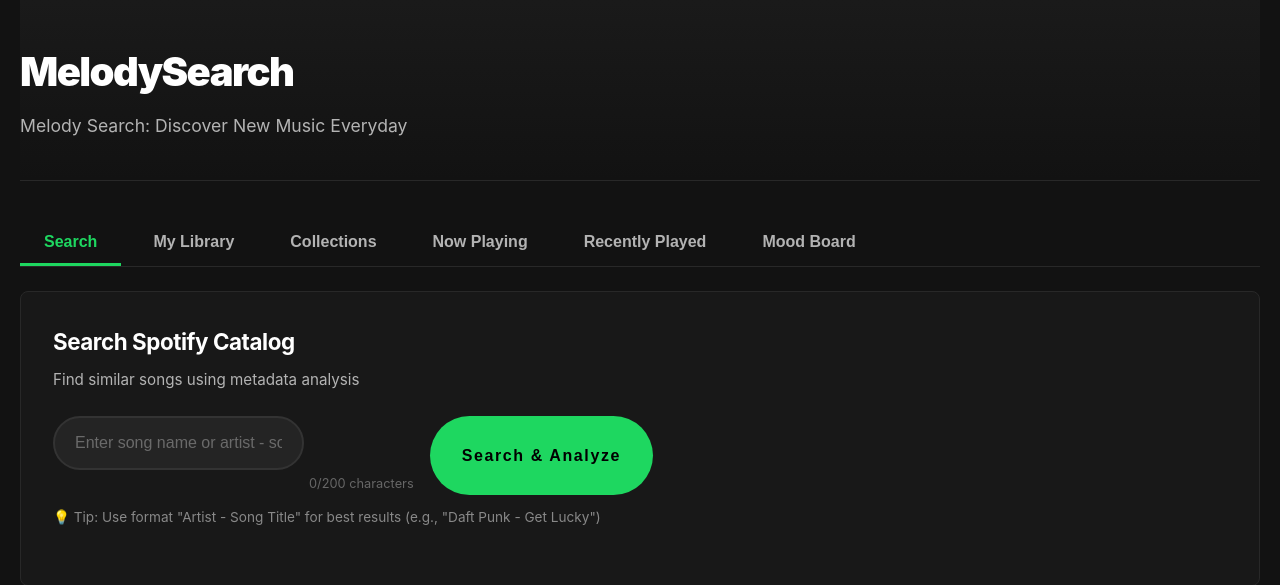
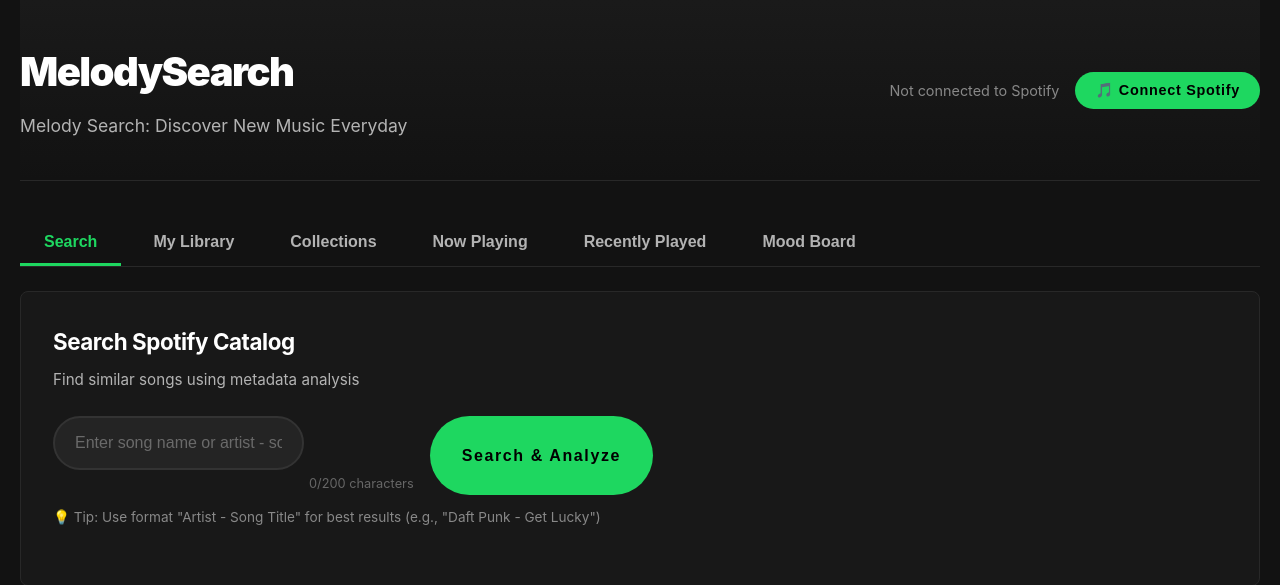
Before and after one commit to Tadiwa-M/MelodySearch, a Flask app: page / in a window 1280 px wide. Shown: the top 585 px of the page. Run offline with Flask 3, Linux system fonts and the light colour scheme; data that the repository does not hold is empty; parts of the project's set-up code (start-up, migrations or seed data) failed here and were passed over.

Commit message:
Add Spotify authentication UI and logout functionality
- Added 'Connect Spotify' button in header for easy login
- Display authentication status with user's display name
- Added logout button and /logout endpoint
- Added /auth-status endpoint to check authentication state
- Improved error messages to guide users to login when needed
- Store token_info in session for authenticated API calls
- Auto-check authentication status on page load
- Show helpful messages directing users to connect Spotify

This fixes the issue where users couldn't access Now Playing, Recently
Played, and Mood Board features without knowing they needed to login.

```diff
--- a/server.py
+++ b/server.py
@@ -344,9 +344,46 @@ def login():
 @app.route('/callback')
 def callback():
     code = request.args.get('code')
-    get_auth_manager().get_access_token(code)
+    auth_manager = get_auth_manager()
+    token_info = auth_manager.get_access_token(code)
+    session['token_info'] = token_info
     session['is_authenticated'] = True
     return redirect('/')
+
+
+@app.route('/logout')
+def logout():
+    session.clear()
+    if os.path.exists(CACHE_PATH):
+        os.remove(CACHE_PATH)
+    return redirect('/')
+
+
+@app.route('/auth-status', methods=['GET'])
+def auth_status():
+    """Check if user is authenticated with Spotify"""
+    is_authenticated = session.get('is_authenticated', False)
+    token_info = session.get('token_info')
+
+    if is_authenticated and token_info:
+        # Try to get user info
+        try:
+            auth_manager = get_auth_manager()
+            sp = spotipy.Spotify(auth_manager=auth_manager)
+            user_info = sp.current_user()
+            return jsonify({
+                'authenticated': True,
+                'user': {
+                    'display_name': user_info.get('display_name'),
+                    'email': user_info.get('email')
+                }
+            })
+        except Exception as e:
+            logging.error(f"Error checking auth status: {e}")
+            session.clear()
+            return jsonify({'authenticated': False})
+
+    return jsonify({'authenticated': False})
 
 
 # Replace your search route with this clean metadata-only version
--- a/templates/index.html
+++ b/templates/index.html
@@ -1099,9 +1099,20 @@
 </head>
 <body>
     <div class="container">
-        <div class="header">
-            <h1>MelodySearch</h1>
-            <p>Melody Search: Discover New Music Everyday</p>
+        <div class="header" style="display: flex; justify-content: space-between; align-items: center;">
+            <div>
+                <h1>MelodySearch</h1>
+                <p>Melody Search: Discover New Music Everyday</p>
+            </div>
+            <div id="authControls" style="display: flex; align-items: center; gap: 1rem;">
+                <span id="authStatus" style="font-size: 0.9rem; color: #888;"></span>
+                <button id="loginBtn" class="action-btn" onclick="window.location.href='/login'" style="display: none;">
+                    🎵 Connect Spotify
+                </button>
+                <button id="logoutBtn" class="action-btn secondary" onclick="handleLogout()" style="display: none;">
+                    Logout
+                </button>
+            </div>
         </div>
 
         <!-- Navigation Tabs -->
@@ -2800,9 +2811,45 @@
         // Global library manager instance
         let libraryManager;
 
+        // Logout handler
+        function handleLogout() {
+            window.location.href = '/logout';
+        }
+
+        // Check authentication status
+        async function checkAuthStatus() {
+            try {
+                const response = await fetch('/auth-status');
+                const data = await response.json();
+
+                const loginBtn = document.getElementById('loginBtn');
+                const logoutBtn = document.getElementById('logoutBtn');
+                const authStatus = document.getElementById('authStatus');
+
+                if (data.authenticated) {
+                    loginBtn.style.display = 'none';
+                    logoutBtn.style.display = 'block';
+                    authStatus.textContent = `Logged in${data.user?.display_name ? ' as ' + data.user.display_name : ''}`;
+                    authStatus.style.color = '#1db954';
+                } else {
+                    loginBtn.style.display = 'block';
+                    logoutBtn.style.display = 'none';
+                    authStatus.textContent = 'Not connected to Spotify';
+                    authStatus.style.color = '#888';
+                }
+            } catch (error) {
+                console.error('Error checking auth status:', error);
+                document.getElementById('loginBtn').style.display = 'block';
+                document.getElementById('logoutBtn').style.display = 'none';
+            }
+        }
+
         document.addEventListener('DOMContentLoaded', () => {
             const app = new MelodySearchApp();
             libraryManager = new LibraryManager();
+
+            // Check authentication status on page load
+            checkAuthStatus();
 
             // Add save buttons to recommendations
             const originalDisplayRecommendations = app.displayRecommendations.bind(app);
@@ -2887,10 +2934,11 @@
                         this.displayNowPlaying(data);
                     } catch (error) {
                         console.error('Error loading now playing:', error);
+                        const isAuthError = error.message.includes('authenticated');
                         document.getElementById('nowPlayingContent').innerHTML = `
                             <div class="empty-state">
                                 <p>${error.message || 'Failed to load currently playing track'}</p>
-                                <p>Please make sure you are logged in and have Spotify playing.</p>
+                                ${isAuthError ? '<p><strong>Please connect your Spotify account using the button in the top right corner.</strong></p>' : '<p>Please make sure you have Spotify playing.</p>'}
                             </div>
                         `;
                         document.getElementById('nowPlayingStatus').textContent = 'Error loading';
@@ -3002,10 +3050,11 @@
                         this.displayRecentlyPlayed();
                     } catch (error) {
                         console.error('Error loading recently played:', error);
+                        const isAuthError = error.message.includes('authenticated');
                         document.getElementById('recentlyPlayedList').innerHTML = `
                             <div class="empty-state">
                                 <p>${error.message || 'Failed to load recently played tracks'}</p>
-                                <p>Please make sure you are logged in with Spotify.</p>
+                                ${isAuthError ? '<p><strong>Please connect your Spotify account using the button in the top right corner.</strong></p>' : '<p>Please make sure you have some listening history.</p>'}
                             </div>
                         `;
                         document.getElementById('recentlyPlayedStats').textContent = 'Error loading';
@@ -3083,10 +3132,11 @@
                         this.displayMoodBoard();
                     } catch (error) {
                         console.error('Error loading mood board:', error);
+                        const isAuthError = error.message.includes('authenticated');
                         document.getElementById('moodBoardGrid').innerHTML = `
                             <div class="empty-state">
                                 <p>${error.message || 'Failed to generate mood board'}</p>
-                                <p>Please make sure you are logged in and have some listening history.</p>
+                                ${isAuthError ? '<p><strong>Please connect your Spotify account using the button in the top right corner.</strong></p>' : '<p>Please make sure you have some listening history.</p>'}
                             </div>
                         `;
                         document.getElementById('moodBoardStats').textContent = 'Error loading';
```
